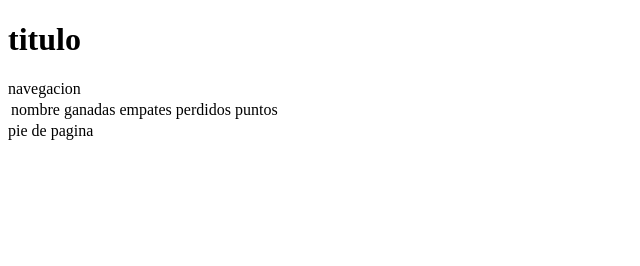
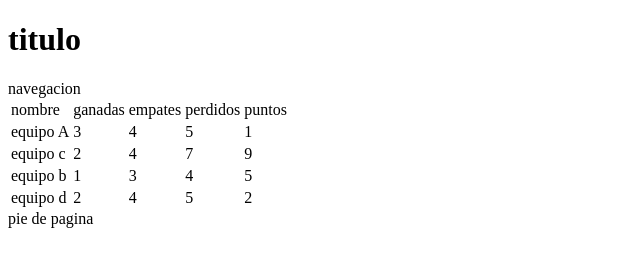
Before and after one commit to AEGhost013/proyecto_clase, a plain HTML site: page jeshua/layoud/index.html in a window 1280 px wide. Shown: the whole page, without its empty margins (0-640 px from the left). Drawn offline with Linux system fonts and the light colour scheme.

Commit message:
Actualizaci├│n autom├ítica

```diff
--- a/jeshua/layoud/index.html
+++ b/jeshua/layoud/index.html
@@ -18,6 +18,34 @@
                     <td>perdidos</td>
                     <td>puntos</td>
                 </tr>
+                <tr>
+                <td>equipo A</td>
+                    <td>3</td>
+                    <td>4</td>
+                    <td>5</td>
+                    <td>1</td>
+                </tr>
+                <tr>
+                    <td>equipo c</td>
+                    <td>2</td>
+                    <td>4</td>
+                    <td>7</td>
+                    <td>9</td>
+                </tr>
+                <tr>
+                    <td>equipo b</td>
+                    <td>1</td>
+                    <td>3</td>
+                    <td>4</td>
+                    <td>5</td>
+                </tr>
+                <tr>
+                    <td>equipo d</td>
+                    <td>2</td>
+                    <td>4</td>
+                    <td>5</td>
+                    <td>2</td>
+                </tr>
 
             </table>
         </div>
```
